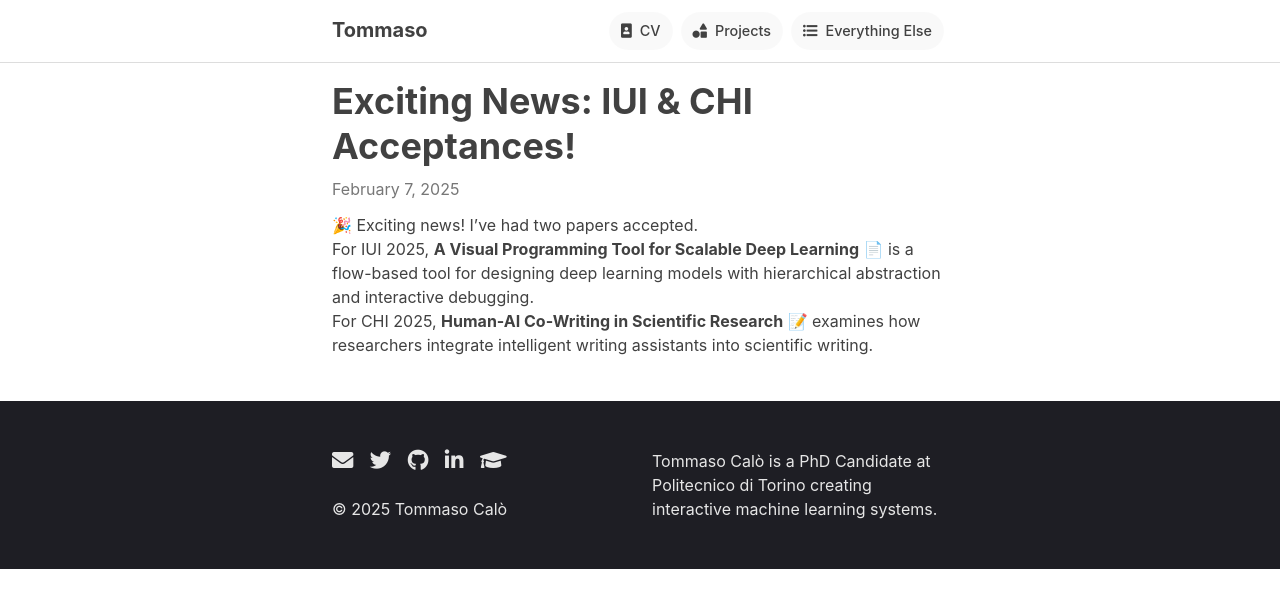
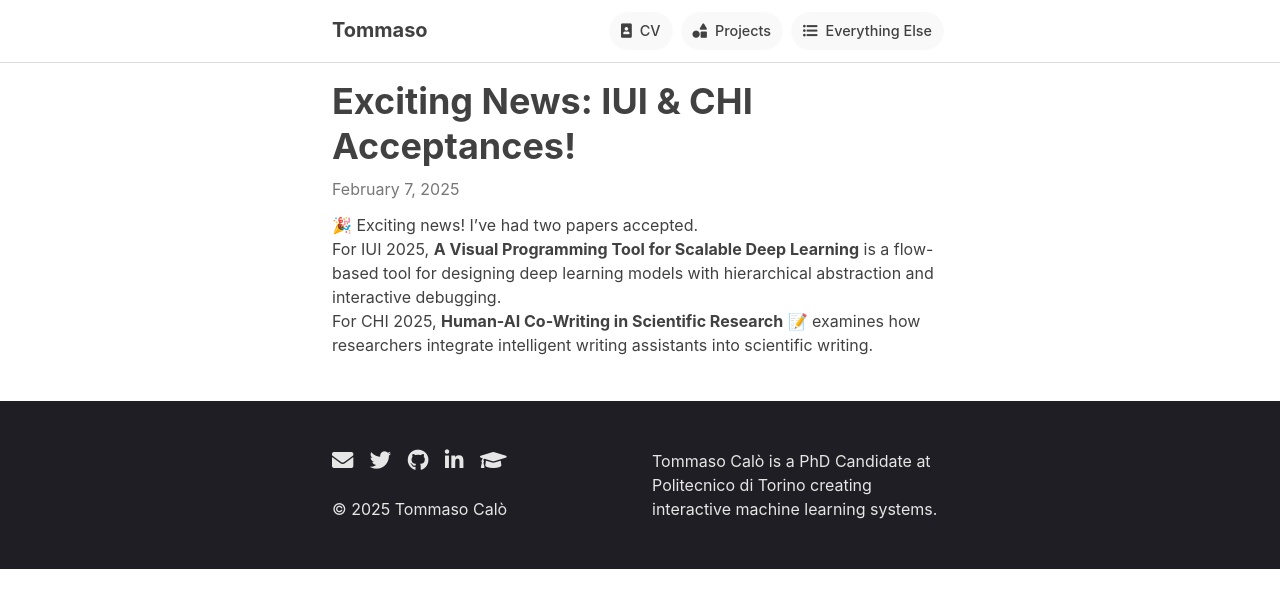
Before and after one commit to tommasocalo/tommasocalo.github.io, a Jekyll site: the page built from _posts/news/2025-02-07-confs.md, in a window 1280 px wide. Shown: the top 608 px of the page. Built offline with Jekyll 4.4.1, drawn with Linux system fonts in a browser that asks for light colours; nearby versions of some CDN libraries; some web fonts are replaced.

Commit message:
fixed devtook

```diff
--- a/_posts/news/2025-02-07-confs.md
+++ b/_posts/news/2025-02-07-confs.md
@@ -5,5 +5,5 @@ categories: [news]
 ---
 
 🎉 Exciting news! I've had two papers accepted.
-For IUI 2025, **A Visual Programming Tool for Scalable Deep Learning** 📄 is a flow-based tool for designing deep learning models with hierarchical abstraction and interactive debugging.
+For IUI 2025, **A Visual Programming Tool for Scalable Deep Learning**  is a flow-based tool for designing deep learning models with hierarchical abstraction and interactive debugging.
 For CHI 2025, **Human-AI Co-Writing in Scientific Research** 📝 examines how researchers integrate intelligent writing assistants into scientific writing.
```
